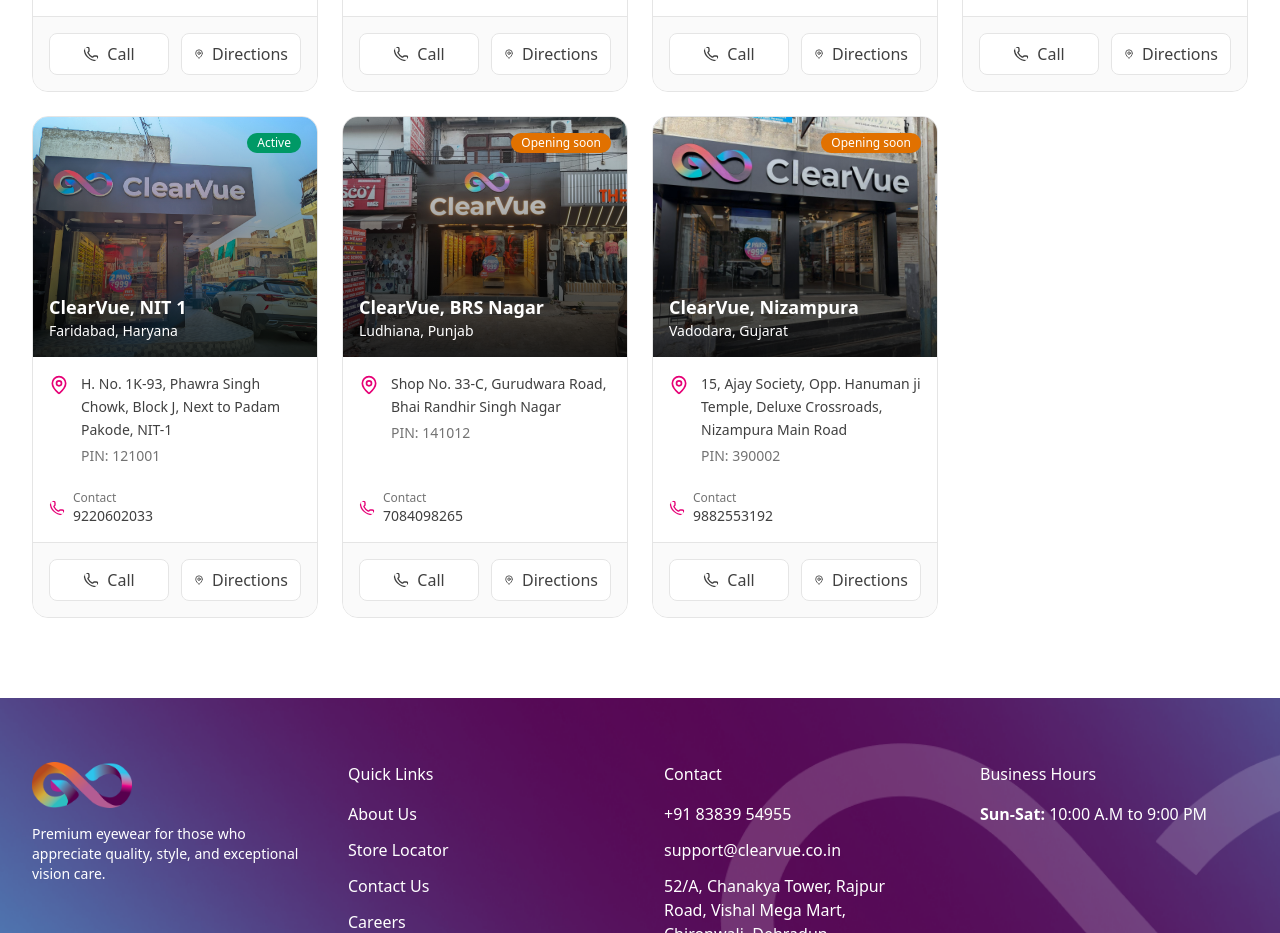
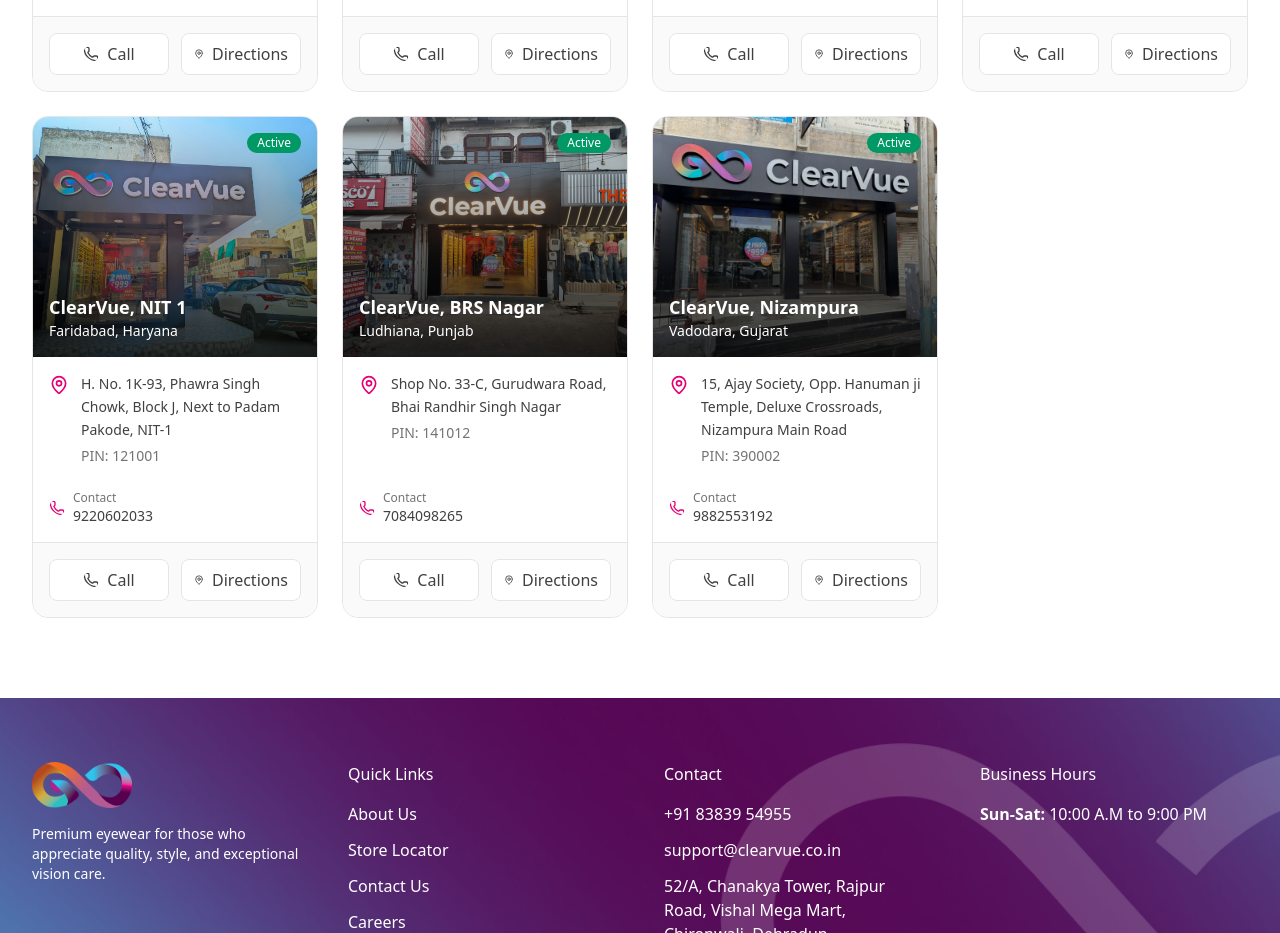
Before and after one commit to ashishmohapatra240/clearvue, a Next.js app: page /stores in a window 1280 px wide. Shown: the part 2400-3333 px from the top of the page. Built offline with nearby package versions, Linux system fonts and the light colour scheme.

Commit message:
fix: update store status from "Opening soon" to "Active" in StoreLocator component

```diff
--- a/app/components/StoreLocator.tsx
+++ b/app/components/StoreLocator.tsx
@@ -262,7 +262,7 @@
     pincode: "141012",
     phone: "",
     openingDate: "",
-    status: "Opening soon",
+    status: "Active",
     shortAddress: "BRS Nagar",
     featured: false,
     image: "/images/stores/brs-nagar.jpg",
@@ -277,7 +277,7 @@
     pincode: "390002",
     phone: "",
     openingDate: "",
-    status: "Opening soon",
+    status: "Active",
     shortAddress: "Nizampura",
     featured: false,
     image: "/images/stores/nizampura.jpg",
```
